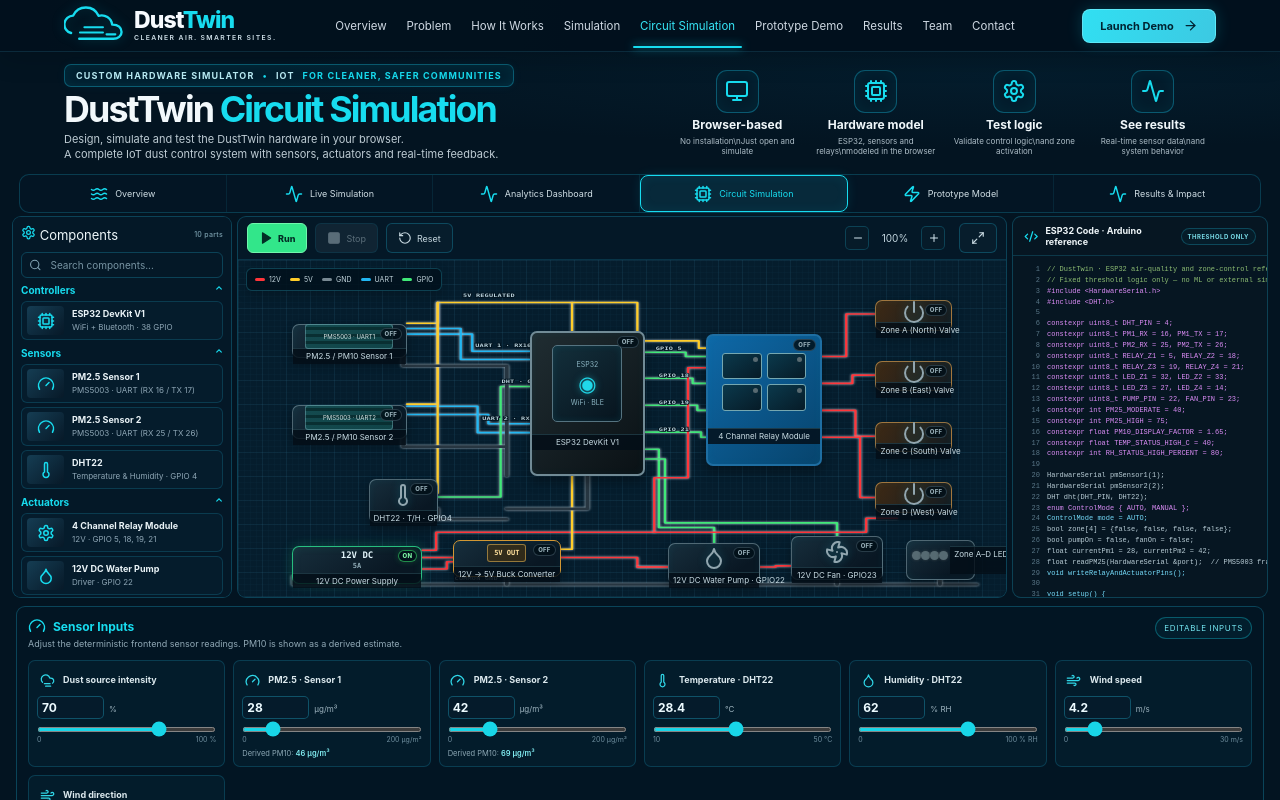
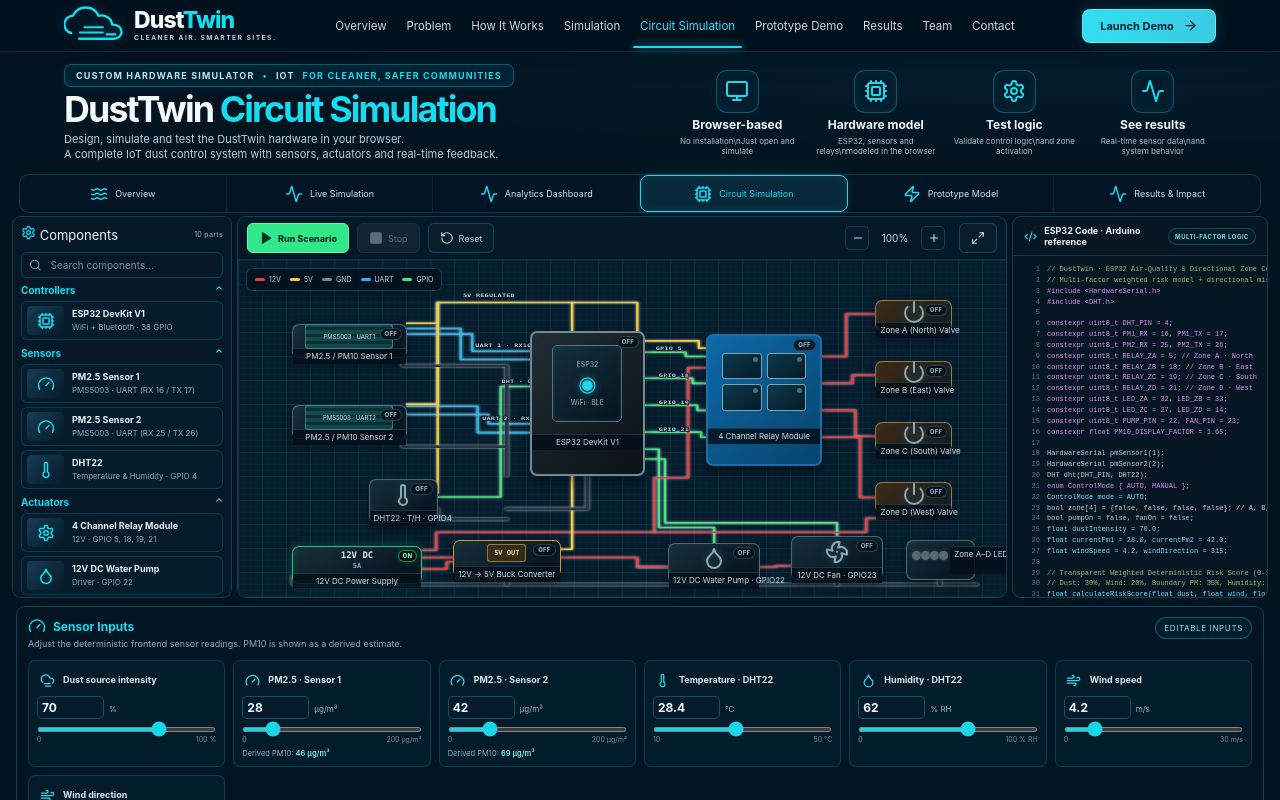
Before and after one commit to meherabmehu/DustTwin, a React (Vite) app: page /circuit-simulation in a window 1280 px wide. Shown: the top 800 px of the page. Built offline with nearby package versions, Linux system fonts and the light colour scheme.

Commit message:
updating the circuit serial output

```diff
--- a/src/features/circuit-simulator/CircuitToolbar.tsx
+++ b/src/features/circuit-simulator/CircuitToolbar.tsx
@@ -34,7 +34,7 @@
   return (
     <div className="workspace-toolbar" role="toolbar" aria-label="Circuit simulation controls">
       <button type="button" className="tool-button run" onClick={onRun} disabled={state.simulationRunning}>
-        <Play size={13} fill="currentColor" aria-hidden="true" />Run
+        <Play size={13} fill="currentColor" aria-hidden="true" />Run Scenario
       </button>
       <button type="button" className="tool-button stop" onClick={onStop} disabled={!state.simulationRunning && !outputsActive}>
         <Square size={12} fill="currentColor" aria-hidden="true" />Stop
--- a/src/features/circuit-simulator/CodePanel.tsx
+++ b/src/features/circuit-simulator/CodePanel.tsx
@@ -6,110 +6,114 @@
 
 const p = SIMULATION_PIN_MAP;
 const referenceCode = [
-  '// DustTwin · ESP32 air-quality and zone-control reference',
-  '// Fixed threshold logic only — no ML or external simulator.',
+  '// DustTwin · ESP32 Air-Quality & Directional Zone Control',
+  '// Multi-factor weighted risk model + directional misting',
   '#include <HardwareSerial.h>',
   '#include <DHT.h>',
   '',
   `constexpr uint8_t DHT_PIN = ${p.dht22};`,
   `constexpr uint8_t PM1_RX = ${p.pmSensor1.rx}, PM1_TX = ${p.pmSensor1.tx};`,
   `constexpr uint8_t PM2_RX = ${p.pmSensor2.rx}, PM2_TX = ${p.pmSensor2.tx};`,
-  `constexpr uint8_t RELAY_Z1 = ${p.relayZones.zone1}, RELAY_Z2 = ${p.relayZones.zone2};`,
-  `constexpr uint8_t RELAY_Z3 = ${p.relayZones.zone3}, RELAY_Z4 = ${p.relayZones.zone4};`,
-  `constexpr uint8_t LED_Z1 = ${p.ledZones.zone1}, LED_Z2 = ${p.ledZones.zone2};`,
-  `constexpr uint8_t LED_Z3 = ${p.ledZones.zone3}, LED_Z4 = ${p.ledZones.zone4};`,
+  `constexpr uint8_t RELAY_ZA = ${p.relayZones.zone1}; // Zone A · North`,
+  `constexpr uint8_t RELAY_ZB = ${p.relayZones.zone2}; // Zone B · East`,
+  `constexpr uint8_t RELAY_ZC = ${p.relayZones.zone3}; // Zone C · South`,
+  `constexpr uint8_t RELAY_ZD = ${p.relayZones.zone4}; // Zone D · West`,
+  `constexpr uint8_t LED_ZA = ${p.ledZones.zone1}, LED_ZB = ${p.ledZones.zone2};`,
+  `constexpr uint8_t LED_ZC = ${p.ledZones.zone3}, LED_ZD = ${p.ledZones.zone4};`,
   `constexpr uint8_t PUMP_PIN = ${p.pump}, FAN_PIN = ${p.fan};`,
-  `constexpr int PM25_MODERATE = ${SIMULATION_THRESHOLDS.pm25Moderate};`,
-  `constexpr int PM25_HIGH = ${SIMULATION_THRESHOLDS.pm25High};`,
   `constexpr float PM10_DISPLAY_FACTOR = ${SIMULATION_THRESHOLDS.pm10Factor.toFixed(2)};`,
-  `constexpr float TEMP_STATUS_HIGH_C = ${SIMULATION_THRESHOLDS.temperatureWarningC};`,
-  `constexpr int RH_STATUS_HIGH_PERCENT = ${SIMULATION_THRESHOLDS.humidityWarningPercent};`,
   '',
   'HardwareSerial pmSensor1(1);',
   'HardwareSerial pmSensor2(2);',
   'DHT dht(DHT_PIN, DHT22);',
   'enum ControlMode { AUTO, MANUAL };',
   'ControlMode mode = AUTO;',
-  'bool zone[4] = {false, false, false, false};',
+  'bool zone[4] = {false, false, false, false}; // A, B, C, D',
   'bool pumpOn = false, fanOn = false;',
-  `float currentPm1 = ${DEFAULT_SIMULATOR_INPUTS.pm1}, currentPm2 = ${DEFAULT_SIMULATOR_INPUTS.pm2};`,
-  'float readPM25(HardwareSerial &port);  // PMS5003 frame-parser interface',
-  'void writeRelayAndActuatorPins();',
+  `float dustIntensity = ${DEFAULT_SIMULATOR_INPUTS.dustIntensity}.0;`,
+  `float currentPm1 = ${DEFAULT_SIMULATOR_INPUTS.pm1}.0, currentPm2 = ${DEFAULT_SIMULATOR_INPUTS.pm2}.0;`,
+  `float windSpeed = ${DEFAULT_SIMULATOR_INPUTS.windSpeed}, windDirection = ${DEFAULT_SIMULATOR_INPUTS.windDirection};`,
+  '',
+  '// Transparent Weighted Deterministic Risk Score (0-100 pts)',
+  '// Dust: 30%, Wind: 20%, Boundary PM: 35%, Humidity: 10%, Temp: 5%',
+  'float calculateRiskScore(float dust, float wind, float peakPm, float rh, float temp) {',
+  '  float s_dust = (dust / 100.0f) * 30.0f;',
+  '  float s_wind = (constrain(wind, 0.0f, 10.0f) / 10.0f) * 20.0f;',
+  '  float s_pm   = (constrain(peakPm - 8.0f, 0.0f, 142.0f) / 142.0f) * 35.0f;',
+  '  float s_rh   = (1.0f - constrain(rh, 0.0f, 100.0f) / 100.0f) * 10.0f;',
+  '  float s_temp = constrain(2.5f + ((temp - 28.0f) / 22.0f) * 2.5f, 0.0f, 5.0f);',
+  '  return s_dust + s_wind + s_pm + s_rh + s_temp;',
+  '}',
+  '',
+  '// Directional zone selection based on plume alignment',
+  'void applyDirectionalZones(float degrees) {',
+  '  float norm = fmod(fmod(degrees, 360.0f) + 360.0f, 360.0f);',
+  '  zone[0] = (norm >= 292.5f || norm < 67.5f);   // Zone A (North/NE/NW)',
+  '  zone[1] = (norm >= 22.5f && norm < 157.5f);   // Zone B (East/NE/SE)',
+  '  zone[2] = (norm >= 112.5f && norm < 247.5f);  // Zone C (South/SE/SW)',
+  '  zone[3] = (norm >= 202.5f && norm < 337.5f);  // Zone D (West/SW/NW)',
+  '}',
+  '',
+  '// Variable misting flow rate selection',
+  'float getRequiredFlowRate(float score) {',
+  '  if (score < 32.0f) return 0.0f;       // Standby',
+  '  if (score < 55.0f) return 0.50f;      // Moderate: 0.50 L/min/zone',
+  '  if (score < 80.0f) return 0.75f;      // High: 0.75 L/min/zone',
+  '  return 1.00f;                         // Very High: 1.00 L/min/zone',
+  '}',
+  '',
+  'void applyAutoControl() {',
+  '  float peakPm = max(currentPm1, currentPm2);',
+  '  float temp = dht.readTemperature();',
+  '  float rh = dht.readHumidity();',
+  '  float score = calculateRiskScore(dustIntensity, windSpeed, peakPm, rh, temp);',
+  '  if (score < 32.0f && peakPm < 40.0f) {',
+  '    for (int i = 0; i < 4; i++) zone[i] = false;',
+  '    pumpOn = false;',
+  '  } else {',
+  '    applyDirectionalZones(windDirection);',
+  '    pumpOn = zone[0] || zone[1] || zone[2] || zone[3];',
+  '  }',
+  '  fanOn = (temp >= 40.0f || score >= 55.0f);',
+  '}',
   '',
   'void setup() {',
   '  Serial.begin(115200);',
   '  pmSensor1.begin(9600, SERIAL_8N1, PM1_RX, PM1_TX);',
   '  pmSensor2.begin(9600, SERIAL_8N1, PM2_RX, PM2_TX);',
   '  dht.begin();',
-  '  pinMode(RELAY_Z1, OUTPUT); pinMode(RELAY_Z2, OUTPUT);',
-  '  pinMode(RELAY_Z3, OUTPUT); pinMode(RELAY_Z4, OUTPUT);',
+  '  pinMode(RELAY_ZA, OUTPUT); pinMode(RELAY_ZB, OUTPUT);',
+  '  pinMode(RELAY_ZC, OUTPUT); pinMode(RELAY_ZD, OUTPUT);',
   '  pinMode(PUMP_PIN, OUTPUT); pinMode(FAN_PIN, OUTPUT);',
-  '  pinMode(LED_Z1, OUTPUT); pinMode(LED_Z2, OUTPUT);',
-  '  pinMode(LED_Z3, OUTPUT); pinMode(LED_Z4, OUTPUT);',
-  '}',
-  '',
-  'void applyAutoControl(float pm1, float pm2) {',
-  '  zone[0] = pm1 >= PM25_MODERATE;  // Sensor 1 → Zone 1',
-  '  zone[1] = pm1 >= PM25_HIGH;      // Sensor 1 → Zone 2',
-  '  zone[2] = pm2 >= PM25_MODERATE;  // Sensor 2 → Zone 3',
-  '  zone[3] = pm2 >= PM25_HIGH;      // Sensor 2 → Zone 4',
-  '  pumpOn = zone[0] || zone[1] || zone[2] || zone[3];',
-  '  fanOn = pm1 >= PM25_HIGH || pm2 >= PM25_HIGH;',
-  '}',
-  'void setControlMode(ControlMode next) {',
-  '  mode = next;',
-  '  if (mode == AUTO) applyAutoControl(currentPm1, currentPm2);',
-  '}',
-  '',
-  'void setManualZone(uint8_t i, bool on) {',
-  '  if (mode == MANUAL && i < 4) zone[i] = on;',
-  '}',
-  'void setManualPump(bool on) { if (mode == MANUAL) pumpOn = on; }',
-  'void setManualFan(bool on) { if (mode == MANUAL) fanOn = on; }',
-  '',
-  'void stopAllOutputs() {',
-  '  for (uint8_t i = 0; i < 4; i++) zone[i] = false;',
-  '  pumpOn = false; fanOn = false;',
-  '  writeRelayAndActuatorPins();  // de-energize immediately on Stop',
+  '  pinMode(LED_ZA, OUTPUT); pinMode(LED_ZB, OUTPUT);',
+  '  pinMode(LED_ZC, OUTPUT); pinMode(LED_ZD, OUTPUT);',
   '}',
   '',
   'void writeRelayAndActuatorPins() {',
-  '  digitalWrite(RELAY_Z1, zone[0] ? HIGH : LOW);',
-  '  digitalWrite(RELAY_Z2, zone[1] ? HIGH : LOW);',
-  '  digitalWrite(RELAY_Z3, zone[2] ? HIGH : LOW);',
-  '  digitalWrite(RELAY_Z4, zone[3] ? HIGH : LOW);',
-  '  digitalWrite(LED_Z1, zone[0] ? HIGH : LOW);',
-  '  digitalWrite(LED_Z2, zone[1] ? HIGH : LOW);',
-  '  digitalWrite(LED_Z3, zone[2] ? HIGH : LOW);',
-  '  digitalWrite(LED_Z4, zone[3] ? HIGH : LOW);',
+  '  digitalWrite(RELAY_ZA, zone[0] ? HIGH : LOW);',
+  '  digitalWrite(RELAY_ZB, zone[1] ? HIGH : LOW);',
+  '  digitalWrite(RELAY_ZC, zone[2] ? HIGH : LOW);',
+  '  digitalWrite(RELAY_ZD, zone[3] ? HIGH : LOW);',
+  '  digitalWrite(LED_ZA, zone[0] ? HIGH : LOW);',
+  '  digitalWrite(LED_ZB, zone[1] ? HIGH : LOW);',
+  '  digitalWrite(LED_ZC, zone[2] ? HIGH : LOW);',
+  '  digitalWrite(LED_ZD, zone[3] ? HIGH : LOW);',
   '  digitalWrite(PUMP_PIN, pumpOn ? HIGH : LOW);',
   '  digitalWrite(FAN_PIN, fanOn ? HIGH : LOW);',
   '}',
   '',
   'void loop() {',
-  '  currentPm1 = readPM25(pmSensor1);  // PMS5003 frame parser',
-  '  currentPm2 = readPM25(pmSensor2);',
-  '  const float pm10_1 = currentPm1 * PM10_DISPLAY_FACTOR;  // estimate only',
-  '  const float pm10_2 = currentPm2 * PM10_DISPLAY_FACTOR;  // derived, not read',
-  '  const float temperature = dht.readTemperature();',
-  '  const float humidity = dht.readHumidity();',
-  '  const bool tempHigh = temperature >= TEMP_STATUS_HIGH_C;  // metric alert only',
-  '  const bool humidityHigh = humidity >= RH_STATUS_HIGH_PERCENT;',
-  '  if (mode == AUTO) applyAutoControl(currentPm1, currentPm2);',
+  '  if (mode == AUTO) applyAutoControl();',
   '  writeRelayAndActuatorPins();',
-  '  Serial.printf("PM1 %.0f/%.0f · PM2 %.0f/%.0f\\n",',
-  '                currentPm1, pm10_1, currentPm2, pm10_2);',
-  '  Serial.printf("DHT22 %.1f C · %.0f%% RH · %s/%s\\n", temperature, humidity, tempHigh ? "HIGH" : "OK", humidityHigh ? "HIGH" : "OK");',
   '  delay(1000);',
   '}',
-  '// Wind values are browser context inputs; no wind sensor is drawn.',
 ];
 
 function toneFor(line: string): CodeTone {
   const trimmed = line.trim();
   if (trimmed.startsWith('//')) return 'comment';
   if (trimmed.startsWith('#') || trimmed.startsWith('constexpr') || trimmed.startsWith('enum')) return 'keyword';
-  if (/^(void|if \(|for \(|ControlMode mode)/.test(trimmed)) return 'fn';
+  if (/^(void|if \(|for \(|float |ControlMode mode)/.test(trimmed)) return 'fn';
   return 'code';
 }
 
@@ -118,7 +122,7 @@
     <aside className="code-panel" aria-label="Arduino-style reference code">
       <div className="code-head">
         <span><Code2 size={15} aria-hidden="true" /> ESP32 Code · Arduino reference</span>
-        <span className="code-reference-tag">THRESHOLD ONLY</span>
+        <span className="code-reference-tag">MULTI-FACTOR LOGIC</span>
       </div>
       <div className="code-view" role="region" aria-label="Scrollable Arduino reference code" tabIndex={0}>
         {referenceCode.map((line, index) => {
```
